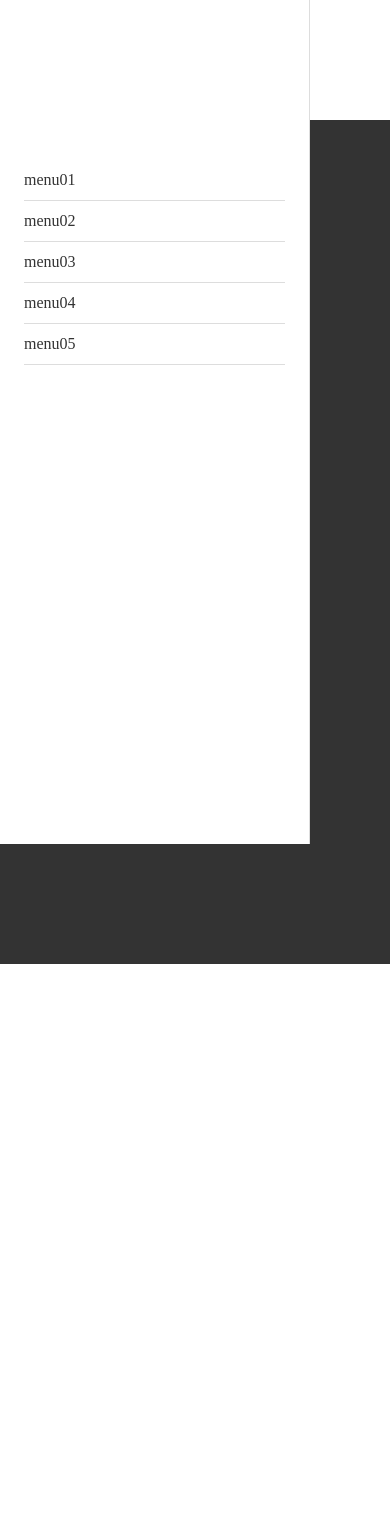
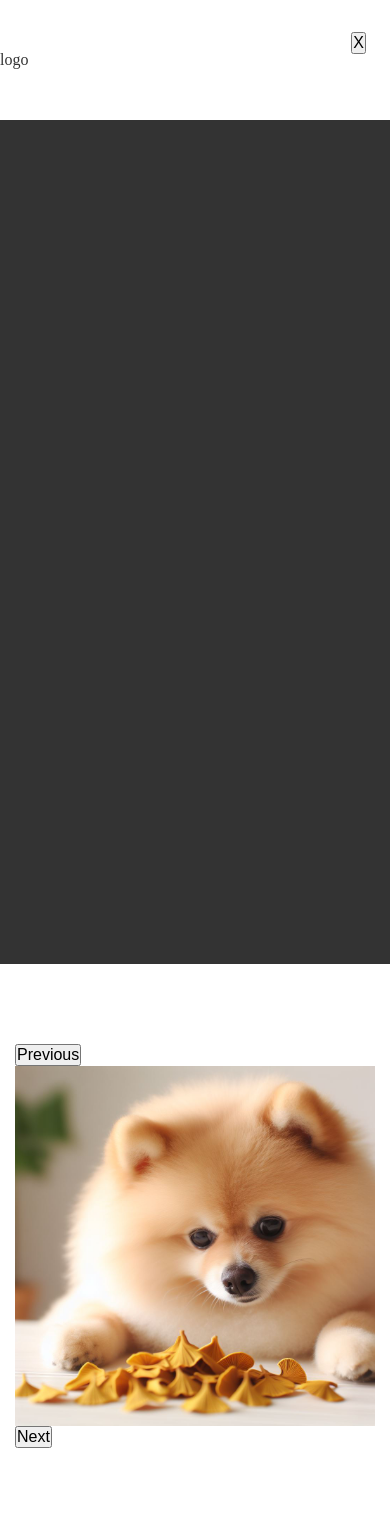
Before and after one commit to desipossa/resposive_trn01, a plain HTML site: page menu.html in a window 390 px wide. Before the commit the page ends 964 px from the top, so only its background shows below. Drawn offline with Linux system fonts and the light colour scheme.

Commit message:
20241016

```diff
--- a/css/menu.css
+++ b/css/menu.css
@@ -52,6 +52,10 @@
     border-top: 1px solid #ddd;
 }
 
+.mopen {
+    display: none;
+}
+
 
 @media (max-width:768px) {
     .header {}
@@ -71,7 +75,7 @@
     .header .gnb {
         position: fixed;
         top: 0;
-        left: 0;
+        left: -100%;
         z-index: 999;
 
         width: calc(100% - 80px);
@@ -80,6 +84,10 @@
         border-right: 1px solid #ddd;
 
         padding: 160px 24px 0 24px;
+    }
+
+    .header .gnb.on {
+        left: 0;
     }
 
     .header .gnb>ul {
@@ -124,6 +132,15 @@
     .header .gnb>ul>li ul li~li a {
         border-top: 1px solid #ddd;
     }
+
+    .mopen {
+        display: block;
+
+        position: fixed;
+        top: 32px;
+        right: 24px;
+        z-index: 999;
+    }
 }
 
 
@@ -133,3 +150,39 @@
     height: 100vh;
     background: #333;
 }
+
+.main_product {
+    padding: 80px 0;
+}
+
+.main_product .inner {
+    max-width: 1170px;
+    margin: 0 auto;
+}
+
+.main_product .main_product_slide {
+    margin: 0 -15px;
+}
+
+.main_product .main_product_slide .itm {
+    margin: 0 15px;
+}
+
+@media (max-width: 768px) {
+    .main_product {
+        padding: 80px 0;
+    }
+
+    .main_product .inner {
+        max-width: 1170px;
+        margin: 0 15px;
+    }
+
+    .main_product .main_product_slide {
+        margin: 0 0;
+    }
+
+    .main_product .main_product_slide .itm {
+        margin: 0 0;
+    }
+}
--- /dev/null
+++ b/css/slick.css
@@ -0,0 +1,119 @@
+/* Slider */
+.slick-slider
+{
+    position: relative;
+
+    display: block;
+    box-sizing: border-box;
+
+    -webkit-user-select: none;
+       -moz-user-select: none;
+        -ms-user-select: none;
+            user-select: none;
+
+    -webkit-touch-callout: none;
+    -khtml-user-select: none;
+    -ms-touch-action: pan-y;
+        touch-action: pan-y;
+    -webkit-tap-highlight-color: transparent;
+}
+
+.slick-list
+{
+    position: relative;
+
+    display: block;
+    overflow: hidden;
+
+    margin: 0;
+    padding: 0;
+}
+.slick-list:focus
+{
+    outline: none;
+}
+.slick-list.dragging
+{
+    cursor: pointer;
+    cursor: hand;
+}
+
+.slick-slider .slick-track,
+.slick-slider .slick-list
+{
+    -webkit-transform: translate3d(0, 0, 0);
+       -moz-transform: translate3d(0, 0, 0);
+        -ms-transform: translate3d(0, 0, 0);
+         -o-transform: translate3d(0, 0, 0);
+            transform: translate3d(0, 0, 0);
+}
+
+.slick-track
+{
+    position: relative;
+    top: 0;
+    left: 0;
+
+    display: block;
+    margin-left: auto;
+    margin-right: auto;
+}
+.slick-track:before,
+.slick-track:after
+{
+    display: table;
+
+    content: '';
+}
+.slick-track:after
+{
+    clear: both;
+}
+.slick-loading .slick-track
+{
+    visibility: hidden;
+}
+
+.slick-slide
+{
+    display: none;
+    float: left;
+
+    height: 100%;
+    min-height: 1px;
+}
+[dir='rtl'] .slick-slide
+{
+    float: right;
+}
+.slick-slide img
+{
+    display: block;
+}
+.slick-slide.slick-loading img
+{
+    display: none;
+}
+.slick-slide.dragging img
+{
+    pointer-events: none;
+}
+.slick-initialized .slick-slide
+{
+    display: block;
+}
+.slick-loading .slick-slide
+{
+    visibility: hidden;
+}
+.slick-vertical .slick-slide
+{
+    display: block;
+
+    height: auto;
+
+    border: 1px solid transparent;
+}
+.slick-arrow.slick-hidden {
+    display: none;
+}
--- a/js/menu.js
+++ b/js/menu.js
@@ -1,7 +1,35 @@
 $(function () {
 
+    $('.mopen').on('click', function () {
+        $('.gnb').toggleClass('on')
+    })
+
     $('.header .gnb>ul>li>a').on('click', function (e) {
-        e.preventDefault();
-        $(this).next().slideToggle();
+        if ($('.gnb').hasClass('on')) {
+            e.preventDefault();
+            $(this).next().slideToggle();
+        }
+    });
+
+    $(window).on('resize', function () {
+        $('.gnb').removeClass('on');
+        $('.header .gnb>ul>li ul').removeAttr('style')
     })
 })
+
+$(function () {
+    $('.main_product_slide').slick({
+        arrows: false,
+        slidesToShow: 3,
+
+        responsive: [
+            {
+                breakpoint: 768,
+                settings: {
+                    arrows: true,
+                    slidesToShow: 1,
+                }
+            }
+        ]
+    })
+})
--- a/menu.html
+++ b/menu.html
@@ -6,9 +6,11 @@
     <meta name="viewport" content="width=device-width, initial-scale=1.0">
     <title>Document</title>
     <link rel="stylesheet" href="./css/reset.css">
+    <link rel="stylesheet" href="./css/slick.css">
     <link rel="stylesheet" href="./css/menu.css">
 
     <script src="./js/jquery-1.12.4.min.js"></script>
+    <script src="./js/slick.min.js"></script>
     <script src="./js/menu.js"></script>
 </head>
 
@@ -62,10 +64,34 @@
                     </li>
                 </ul>
             </nav>
+            <div class="mopen">
+                <button>X</button>
+            </div>
         </div>
     </header>
     <main id="content">
         <section class="main_visual"></section>
+        <section class="main_product">
+            <div class="inner">
+                <div class="main_product_slide">
+                    <div class="itm">
+                        <figure>
+                            <img src="./images/dog.jpeg" alt="">
+                        </figure>
+                    </div>
+                    <div class="itm">
+                        <figure>
+                            <img src="./images/dog.jpeg" alt="">
+                        </figure>
+                    </div>
+                    <div class="itm">
+                        <figure>
+                            <img src="./images/dog.jpeg" alt="">
+                        </figure>
+                    </div>
+                </div>
+            </div>
+        </section>
     </main>
 
     <footer class="footer">
```
Also changed, not shown: js/slick.min.js (added).
